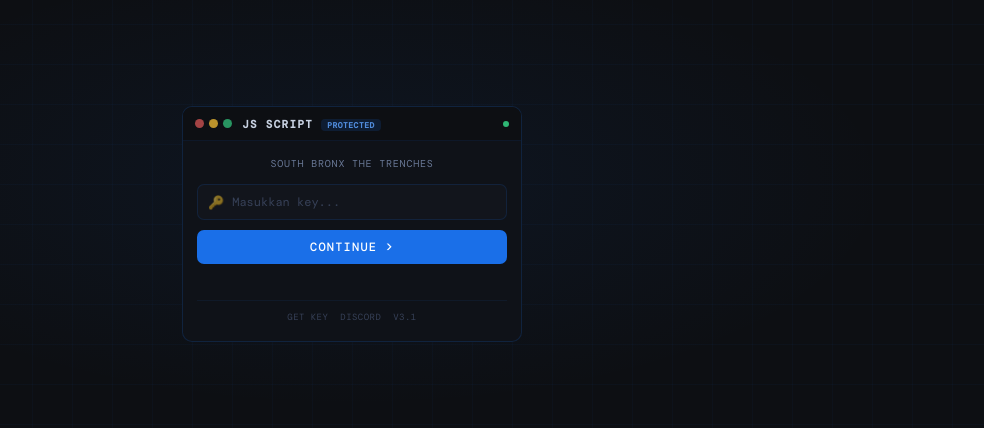
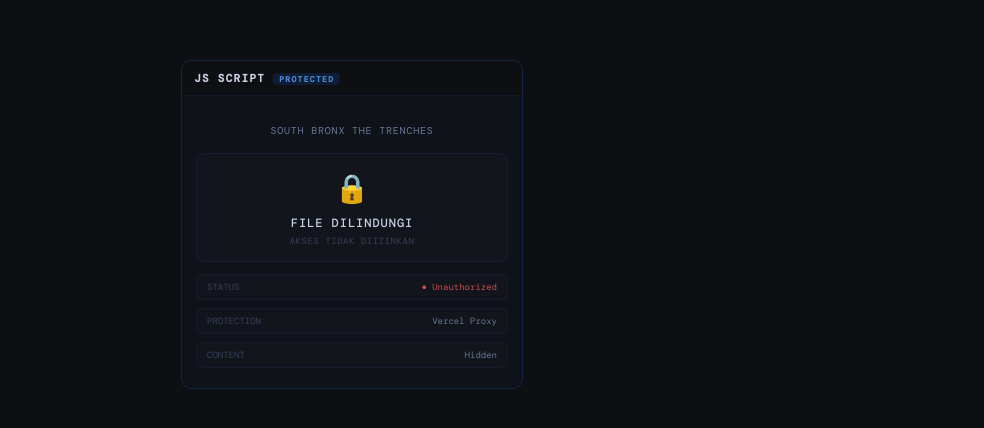
Before and after one commit to Jissena/github-proxy, a Next.js app: page / in a window 1280 px wide. Shown: the part 176-604 px from the top of the page, without its empty margins (288-1272 px from the left). Built offline with nearby package versions, Linux system fonts and the light colour scheme.

Commit message:
Update page.js

```diff
--- a/app/page.js
+++ b/app/page.js
@@ -1,187 +1,41 @@
-'use client'
-import { useState, useRef } from 'react'
-
 export default function Home() {
-  const [keyVal, setKeyVal] = useState('')
-  const [status, setStatus] = useState({ msg: '', color: '#697896' })
-  const [loading, setLoading] = useState(false)
-  const [shake, setShake] = useState(false)
-
-  const COLORS = {
-    bg:       'rgb(13,15,19)',
-    surface:  'rgb(15,18,24)',
-    surfaceL: 'rgb(18,21,28)',
-    primary:  'rgb(26,111,232)',
-    success:  'rgb(47,183,117)',
-    error:    'rgb(200,80,80)',
-    txtMain:  'rgb(200,210,226)',
-    txtSub:   'rgb(105,120,150)',
-    txtMuted: 'rgb(55,65,88)',
-  }
-
-  const doShake = () => {
-    setShake(true)
-    setTimeout(() => setShake(false), 400)
-  }
-
-  const setMsg = (msg, color, clear) => {
-    setStatus({ msg, color })
-    if (clear) setTimeout(() => setStatus({ msg: '', color: COLORS.txtSub }), clear * 1000)
-  }
-
-  const handleVerify = async () => {
-    const key = keyVal.trim()
-    if (!key) {
-      setMsg('! Masukkan key terlebih dahulu!', COLORS.error, 3)
-      doShake(); return
-    }
-    setLoading(true)
-    setMsg('Memverifikasi...', COLORS.primary, 0)
-
-    try {
-      const res = await fetch(`/api/raw?file=check&token=${encodeURIComponent(key)}`)
-      if (res.status === 200) {
-        setMsg('✓ Key valid! Redirecting...', COLORS.success, 0)
-        setTimeout(() => {
-          window.location.href = `/api/raw?token=${encodeURIComponent(key)}&file=script.lua`
-        }, 1000)
-      } else {
-        setMsg('✗ Key tidak valid!', COLORS.error, 3)
-        doShake()
-      }
-    } catch {
-      setMsg('✗ Gagal konek server!', COLORS.error, 3)
-      doShake()
-    } finally {
-      setLoading(false)
-    }
-  }
-
   return (
-    <main style={{
-      minHeight: '100vh',
-      background: COLORS.bg,
-      display: 'flex',
-      alignItems: 'center',
-      justifyContent: 'center',
-      fontFamily: '"DM Mono", "Courier New", monospace',
-      padding: '1rem',
-      position: 'relative',
-      overflow: 'hidden',
-    }}>
-      <div style={{
-        position: 'absolute', inset: 0,
-        backgroundImage: `linear-gradient(rgba(26,111,232,0.04) 1px, transparent 1px),
-                          linear-gradient(90deg, rgba(26,111,232,0.04) 1px, transparent 1px)`,
-        backgroundSize: '40px 40px',
-        pointerEvents: 'none',
-      }} />
-      <div style={{
-        position: 'absolute', inset: 0,
-        background: 'radial-gradient(ellipse 60% 40% at 50% 45%, rgba(26,111,232,0.07) 0%, transparent 70%)',
-        pointerEvents: 'none',
-      }} />
-
-      <div style={{
-        width: '100%', maxWidth: '340px',
-        background: COLORS.surface,
-        borderRadius: '10px',
-        overflow: 'hidden',
-        border: '1px solid rgba(26,111,232,0.18)',
-        position: 'relative', zIndex: 1,
-      }}>
-        <div style={{
-          background: COLORS.bg,
-          height: '34px',
-          display: 'flex', alignItems: 'center',
-          padding: '0 12px',
-          borderBottom: '1px solid rgba(26,111,232,0.1)',
-        }}>
-          <div style={{ display: 'flex', gap: '5px', marginRight: '10px' }}>
-            {['rgb(200,80,80)', 'rgb(230,180,50)', 'rgb(47,183,117)'].map((c, i) => (
-              <div key={i} style={{ width: 9, height: 9, borderRadius: '50%', background: c, opacity: 0.8 }} />
-            ))}
+    <html lang="id">
+      <head>
+        <meta charSet="UTF-8"/>
+        <meta name="viewport" content="width=device-width,initial-scale=1"/>
+        <title>JS Script - Protected</title>
+        <link href="https://fonts.googleapis.com/css2?family=DM+Mono:wght@400;500&display=swap" rel="stylesheet"/>
+      </head>
+      <body style={{margin:0,padding:0,minHeight:'100vh',background:'rgb(13,15,19)',display:'flex',alignItems:'center',justifyContent:'center',fontFamily:"'DM Mono','Courier New',monospace"}}>
+        <div style={{width:'100%',maxWidth:340,background:'rgb(15,18,24)',borderRadius:10,overflow:'hidden',border:'1px solid rgba(26,111,232,0.2)'}}>
+          <div style={{background:'rgb(13,15,19)',height:34,display:'flex',alignItems:'center',padding:'0 12px',borderBottom:'1px solid rgba(26,111,232,0.1)'}}>
+            <span style={{flex:1,fontSize:11,fontWeight:700,color:'rgb(200,210,226)',letterSpacing:'.12em'}}>
+              JS SCRIPT <span style={{background:'rgba(26,111,232,0.15)',color:'rgb(80,140,220)',fontSize:8,padding:'1px 6px',borderRadius:4}}>PROTECTED</span>
+            </span>
           </div>
-          <span style={{ flex: 1, fontSize: '11px', fontWeight: 700, color: COLORS.txtMain, letterSpacing: '0.12em' }}>
-            JS SCRIPT{' '}
-            <span style={{
-              display: 'inline-block', background: 'rgba(26,111,232,0.15)',
-              color: 'rgb(80,140,220)', fontSize: '8px',
-              padding: '1px 6px', borderRadius: '4px', letterSpacing: '0.06em',
-            }}>PROTECTED</span>
-          </span>
-          <div style={{ width: 6, height: 6, borderRadius: '50%', background: COLORS.success }} />
-        </div>
-
-        <div style={{ padding: '16px 14px 18px' }}>
-          <p style={{
-            textAlign: 'center', fontSize: '10px', color: COLORS.txtSub,
-            letterSpacing: '0.08em', textTransform: 'uppercase', margin: '0 0 14px',
-          }}>South Bronx The Trenches</p>
-
-          <div style={{
-            background: COLORS.surfaceL,
-            borderRadius: '7px',
-            border: `1px solid rgba(26,111,232,${shake ? '0.6' : '0.15'})`,
-            display: 'flex', alignItems: 'center',
-            height: '36px', padding: '0 10px',
-            marginBottom: '10px',
-            transition: 'border-color 0.2s, transform 0.05s',
-            transform: shake ? 'translateX(4px)' : 'none',
-          }}>
-            <span style={{ fontSize: '13px', marginRight: '8px', opacity: 0.5 }}>🔑</span>
-            <input
-              value={keyVal}
-              onChange={e => setKeyVal(e.target.value)}
-              onKeyDown={e => e.key === 'Enter' && handleVerify()}
-              placeholder="Masukkan key..."
-              style={{
-                flex: 1, background: 'none', border: 'none', outline: 'none',
-                color: COLORS.txtMain, fontFamily: 'inherit', fontSize: '12px',
-              }}
-            />
-          </div>
-
-          <button
-            onClick={handleVerify}
-            disabled={loading}
-            style={{
-              width: '100%', height: '34px',
-              background: loading ? 'rgb(20,80,170)' : COLORS.primary,
-              border: 'none', borderRadius: '7px',
-              color: '#fff', fontFamily: 'inherit',
-              fontSize: '12px', fontWeight: 500,
-              letterSpacing: '0.1em', cursor: loading ? 'not-allowed' : 'pointer',
-              marginBottom: '10px', transition: 'background 0.15s',
-            }}
-          >
-            {loading ? 'Checking...' : 'CONTINUE >'}
-          </button>
-
-          <p style={{
-            textAlign: 'center', fontSize: '10px',
-            minHeight: '14px', letterSpacing: '0.05em',
-            margin: '0 0 12px', color: status.color,
-          }}>{status.msg}</p>
-
-          <hr style={{ border: 'none', borderTop: '1px solid rgba(26,111,232,0.08)', margin: '0 0 10px' }} />
-
-          <div style={{ display: 'flex', justifyContent: 'center', gap: '12px' }}>
-            {['Get Key', 'Discord', 'v3.1'].map((t, i) => (
-              <span key={i} style={{
-                fontSize: '9px', color: COLORS.txtMuted,
-                letterSpacing: '0.05em', textTransform: 'uppercase', cursor: 'pointer',
-              }}>{t}</span>
-            ))}
+          <div style={{padding:'18px 14px 20px'}}>
+            <p style={{textAlign:'center',fontSize:10,color:'rgb(105,120,150)',letterSpacing:'.08em',textTransform:'uppercase',marginBottom:16}}>South Bronx The Trenches</p>
+            <div style={{display:'flex',flexDirection:'column',alignItems:'center',padding:'16px 0 14px',background:'rgb(18,21,28)',borderRadius:8,border:'1px solid rgba(26,111,232,0.12)',marginBottom:12}}>
+              <div style={{fontSize:28,marginBottom:8}}>🔒</div>
+              <div style={{fontSize:12,fontWeight:500,color:'rgb(200,210,226)',letterSpacing:'.08em',marginBottom:4}}>FILE DILINDUNGI</div>
+              <div style={{fontSize:9,color:'rgb(55,65,88)',letterSpacing:'.06em',textTransform:'uppercase'}}>Akses tidak diizinkan</div>
+            </div>
+            <div style={{display:'flex',justifyContent:'space-between',padding:'6px 10px',background:'rgb(18,21,28)',borderRadius:6,border:'1px solid rgba(26,111,232,0.08)',marginBottom:8}}>
+              <span style={{fontSize:9,color:'rgb(55,65,88)',textTransform:'uppercase'}}>Status</span>
+              <span style={{fontSize:9,color:'rgb(200,80,80)'}}>● Unauthorized</span>
+            </div>
+            <div style={{display:'flex',justifyContent:'space-between',padding:'6px 10px',background:'rgb(18,21,28)',borderRadius:6,border:'1px solid rgba(26,111,232,0.08)',marginBottom:8}}>
+              <span style={{fontSize:9,color:'rgb(55,65,88)',textTransform:'uppercase'}}>Protection</span>
+              <span style={{fontSize:9,color:'rgb(105,120,150)'}}>Vercel Proxy</span>
+            </div>
+            <div style={{display:'flex',justifyContent:'space-between',padding:'6px 10px',background:'rgb(18,21,28)',borderRadius:6,border:'1px solid rgba(26,111,232,0.08)'}}>
+              <span style={{fontSize:9,color:'rgb(55,65,88)',textTransform:'uppercase'}}>Content</span>
+              <span style={{fontSize:9,color:'rgb(105,120,150)'}}>Hidden</span>
+            </div>
           </div>
         </div>
-      </div>
-
-      <style>{`
-        @import url('https://fonts.googleapis.com/css2?family=DM+Mono:wght@400;500&display=swap');
-        * { box-sizing: border-box; margin: 0; padding: 0; }
-        input::placeholder { color: rgb(55,65,88); }
-      `}</style>
-    </main>
+      </body>
+    </html>
   )
 }
```
